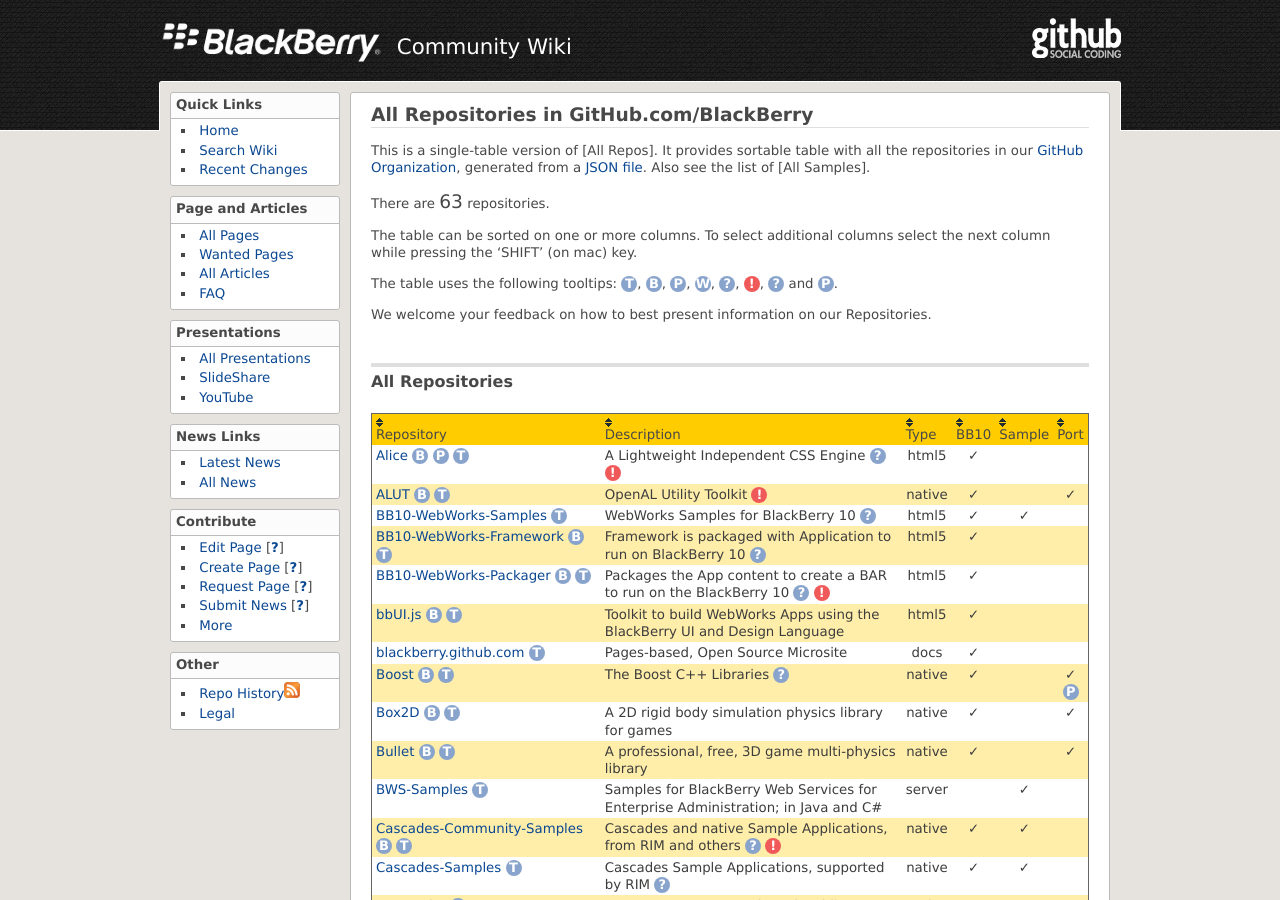
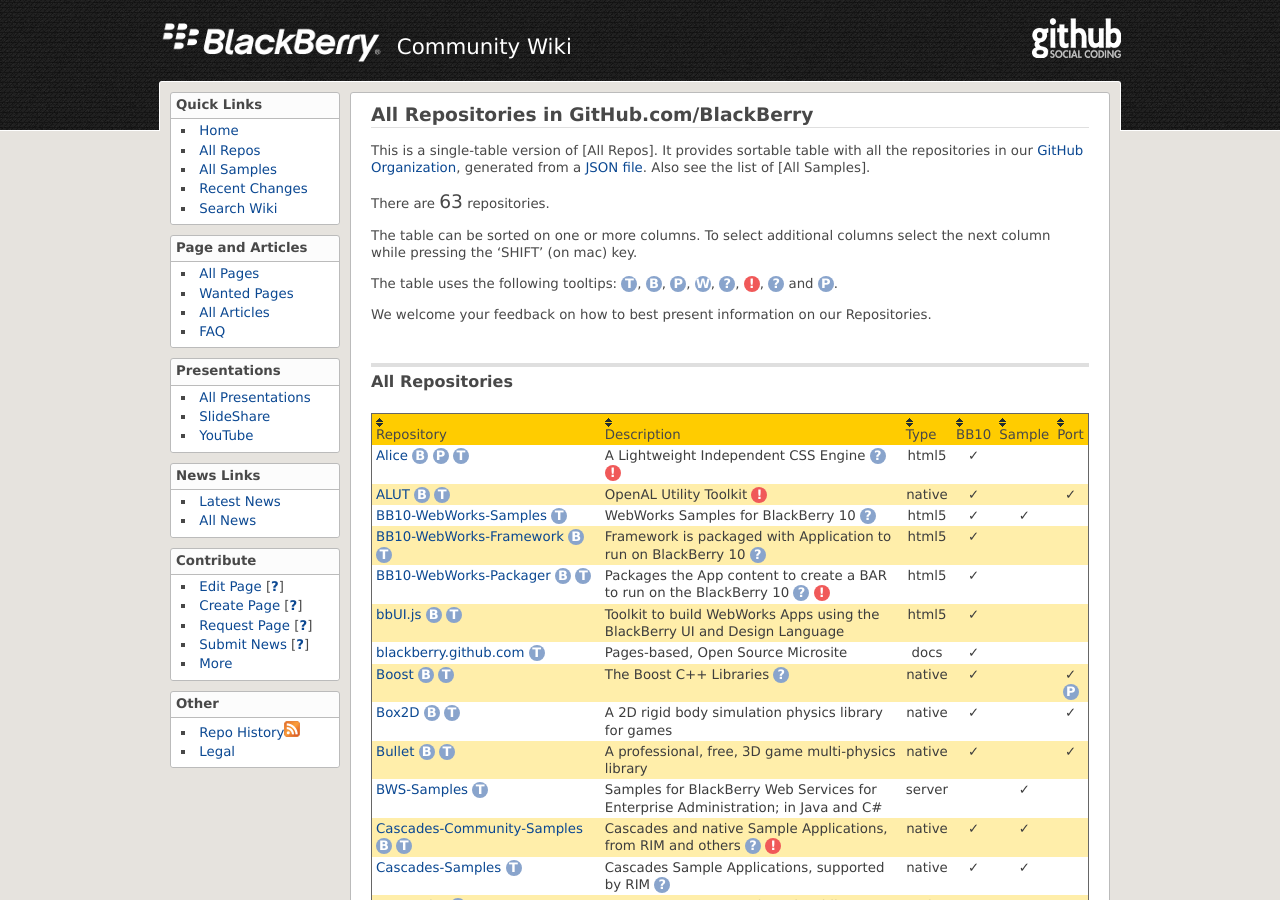
Before and after one commit to blackberry/Catalogs, a Jekyll site: the page built from All_Repos_as_One_Table.md, in a window 1280 px wide and 900 px high. Built offline with Jekyll 4.4.1, drawn with Linux system fonts in a browser that asks for light colours.

Commit message:
Added All_Repos and All_Samples to QuickLinks in Default Navigation

```diff
--- a/_includes/default-navigation.html
+++ b/_includes/default-navigation.html
@@ -3,8 +3,10 @@
     <li>Quick Links
       <ul>
 	<li><a href="{{ base-url }}/Community_Wiki.html">Home</a></li>
+	<li><a href="{{ base-url }}/All_Repos.html">All Repos</a></li>
+	<li><a href="{{ base-url }}/All_Samples.html">All Samples</a></li>
+	<li><a href="{{ base-url }}/Recent_Changes.html">Recent Changes</a></li>
 	<li><a href="http://www.google.com/#hl=en&q=site%3Ablackberry.github.com%2FCommunity" target="_blank">Search Wiki</a></li>
-	<li><a href="{{ base-url }}/Recent_Changes.html">Recent Changes</a></li>
       </ul>
     </li>
     <li>Page and Articles
```
